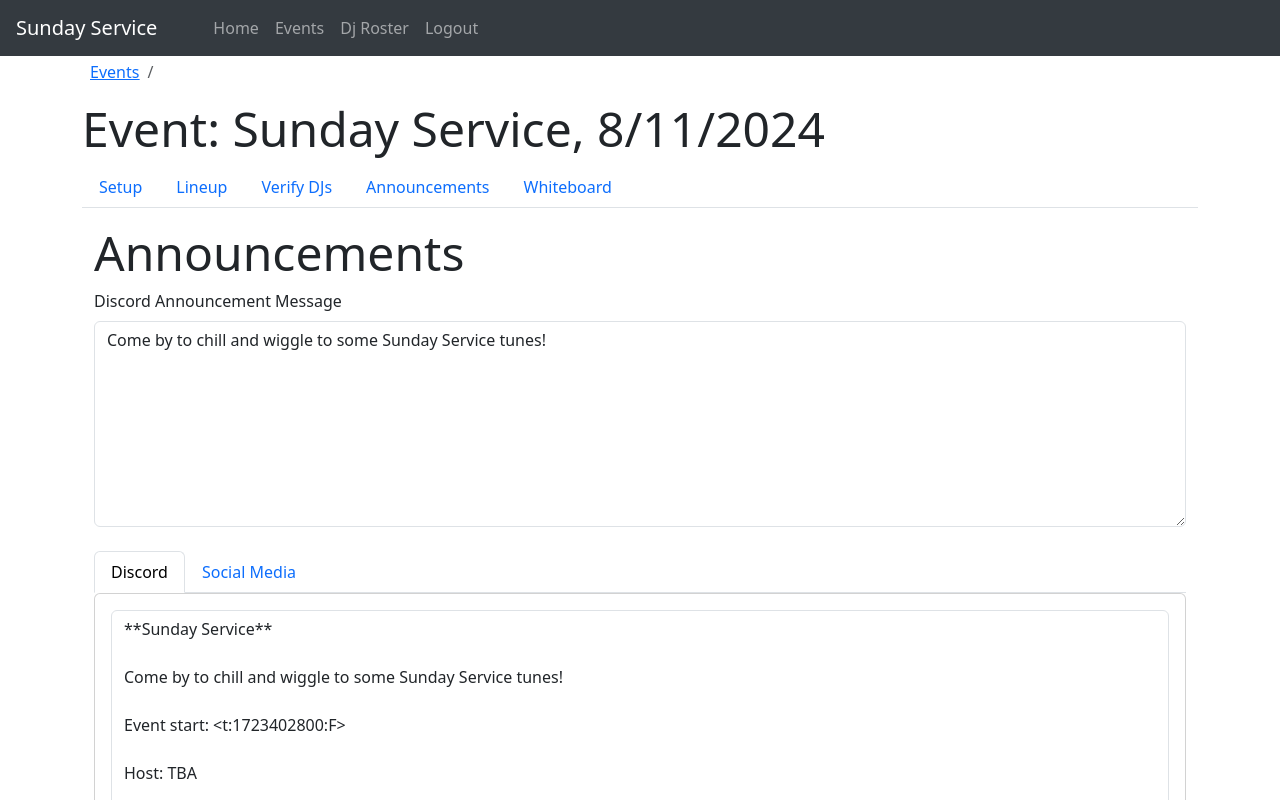
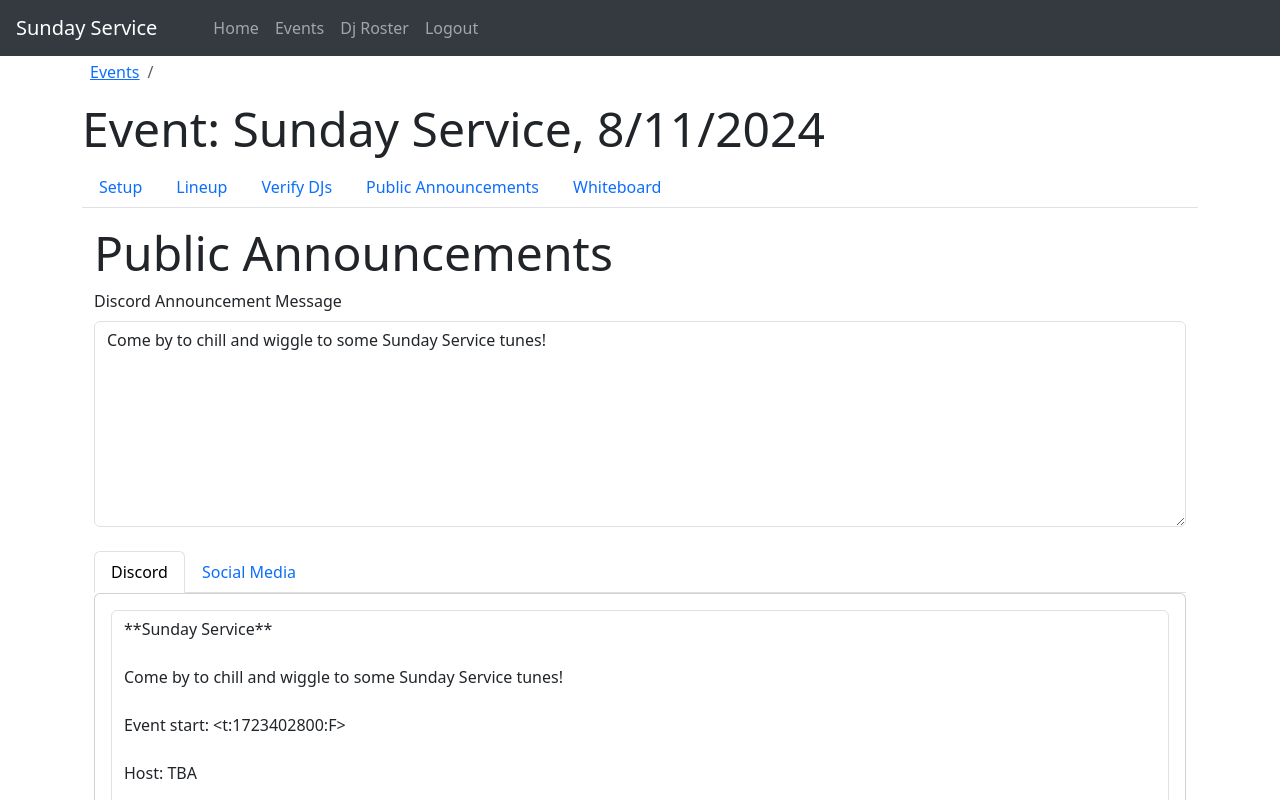
Before and after one commit to SundayServiceVR/sunday-service-vr, a React (Vite) app in the folder webapp/: page /events/1/announcements in a window 1280 px wide. Shown: the top 800 px of the page. Built offline with nearby package versions, Linux system fonts and the light colour scheme; no server answers; the database is empty; sample sign-in values are in the browser's storage.

Commit message:
Changed header for announcement section

```diff
--- a/webapp/src/features/event/EventAnnouncements.tsx
+++ b/webapp/src/features/event/EventAnnouncements.tsx
@@ -22,7 +22,7 @@ const EventAnnouncements = () => {
     const twitterFooterInstructions = <p className="my-2">Paste this text to Twitter and Bluesky.</p>
 
     return <section>
-        <h1 className="display-5">Announcements</h1>
+        <h1 className="display-5">Public Announcements</h1>
         <Form>
             <Form.Group>
                 <Form.Label>
--- a/webapp/src/features/event/EventRoot.tsx
+++ b/webapp/src/features/event/EventRoot.tsx
@@ -83,7 +83,7 @@ const EventRoot = () => {
                 <Link to={`/events/${event.id}/verifyDJs`} className="nav-link">Verify DJs</Link>
             </Nav.Item>
             <Nav.Item as="li">
-                <Link to={`/events/${event.id}/announcements`} className="nav-link">Announcements</Link>
+                <Link to={`/events/${event.id}/announcements`} className="nav-link">Public Announcements</Link>
             </Nav.Item>
             <Nav.Item as="li">
                 <Link to={`/events/${event.id}/whiteboard`} className="nav-link">Whiteboard</Link>
```
